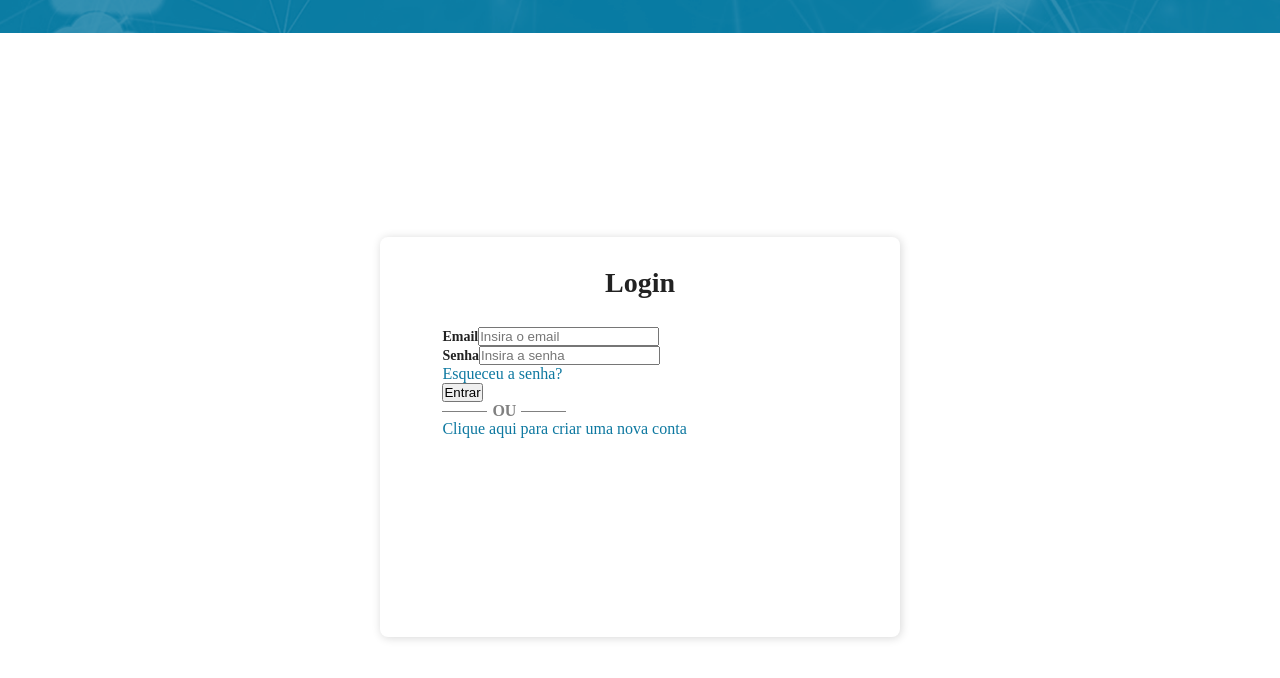
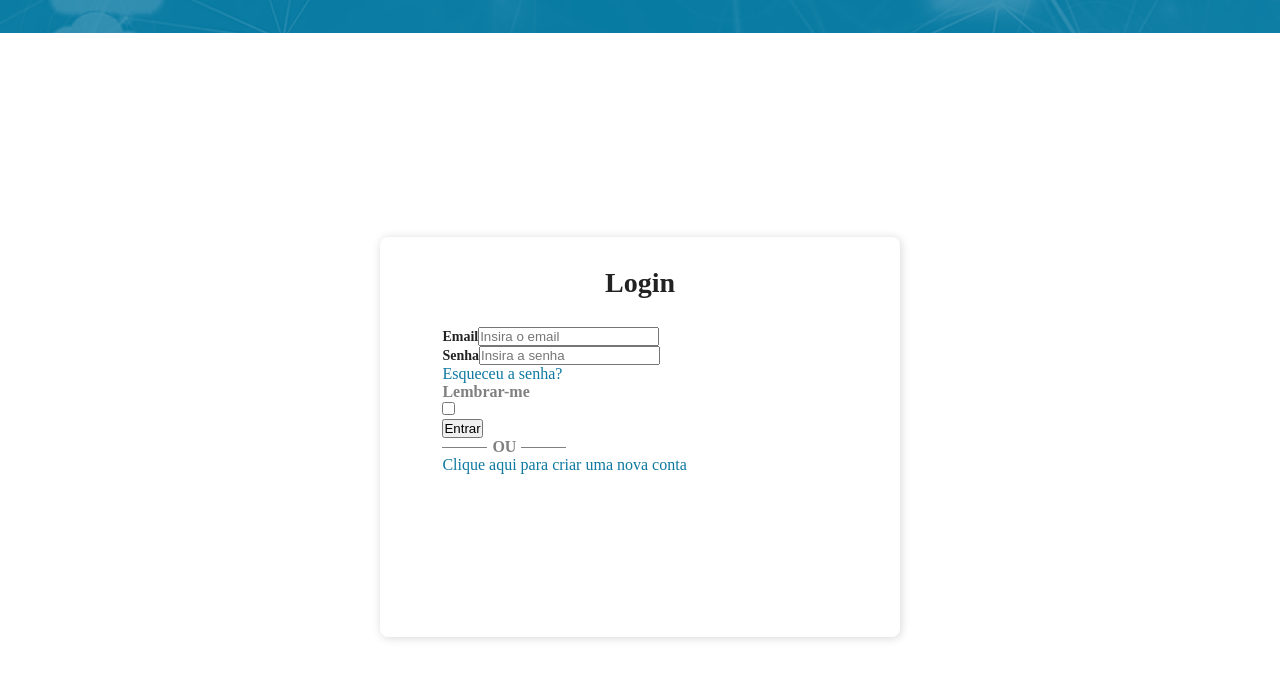
Before and after one commit to DataRain-Team-7/FRONT-BTC-finance-tool, a React (Vite) app: page /login in a window 1280 px wide. Shown: the top 678 px of the page. Built offline with nearby package versions, Linux system fonts and the light colour scheme.

Commit message:
ou component - added lembrar-me styled component and in

```diff
--- a/src/Components/Login/index.tsx
+++ b/src/Components/Login/index.tsx
@@ -27,16 +27,23 @@ const Login = () => {
             <p>
               <Style.LinkTo href="#">Esqueceu a senha?</Style.LinkTo>
             </p>
+
+            <Style.LembrarMe>Lembrar-me</Style.LembrarMe>
+            <input type={"checkbox"}></input>
+
             <div className="d-grid gap-2 mt-3">
-              <button type="submit"
-              // className="btn btn-primary"
+              <button
+                type="submit"
+                // className="btn btn-primary"
               >
                 Entrar
               </button>
               <Ou />
-            <p>
-              <Style.LinkTo href="#">Clique aqui para criar uma nova conta</Style.LinkTo>
-            </p>
+              <p>
+                <Style.LinkTo href="#">
+                  Clique aqui para criar uma nova conta
+                </Style.LinkTo>
+              </p>
             </div>
           </Style.AuthFormContent>
         </Style.AuthForm>
--- a/src/Components/Login/style.ts
+++ b/src/Components/Login/style.ts
@@ -59,6 +59,15 @@ export const LinkTo = styled.a`
   `}
 `;
 
+
+export const LembrarMe = styled.h2`
+    ${({ theme }) => css`
+    font-size: ${theme.constants.fontBody};
+    color: gray;
+    `}
+`;
+
+
 // export const LoginContainer = styled.div`
 //   ${({ theme }) => css`
 //   font-size: ${theme.constants.titleFontSize};
```
